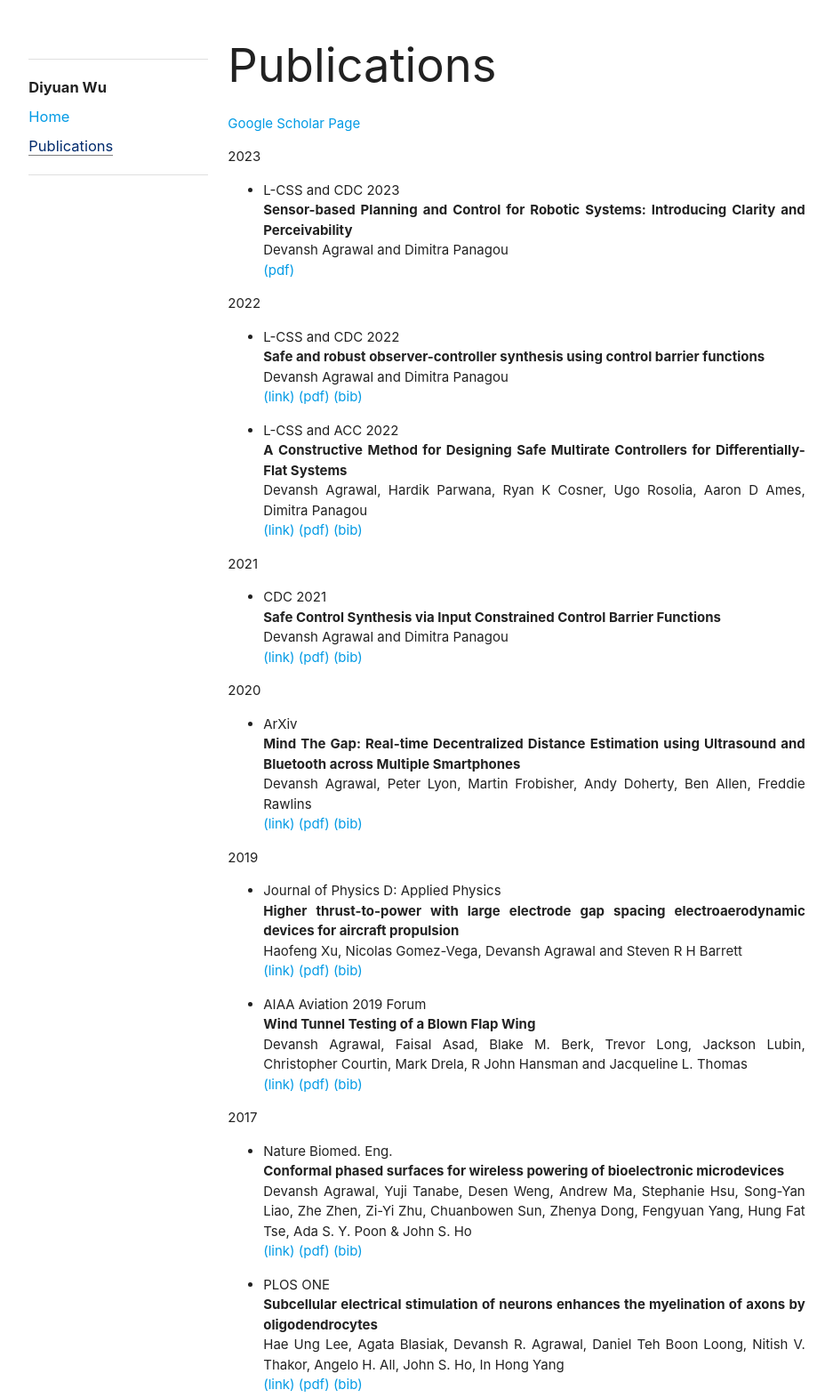
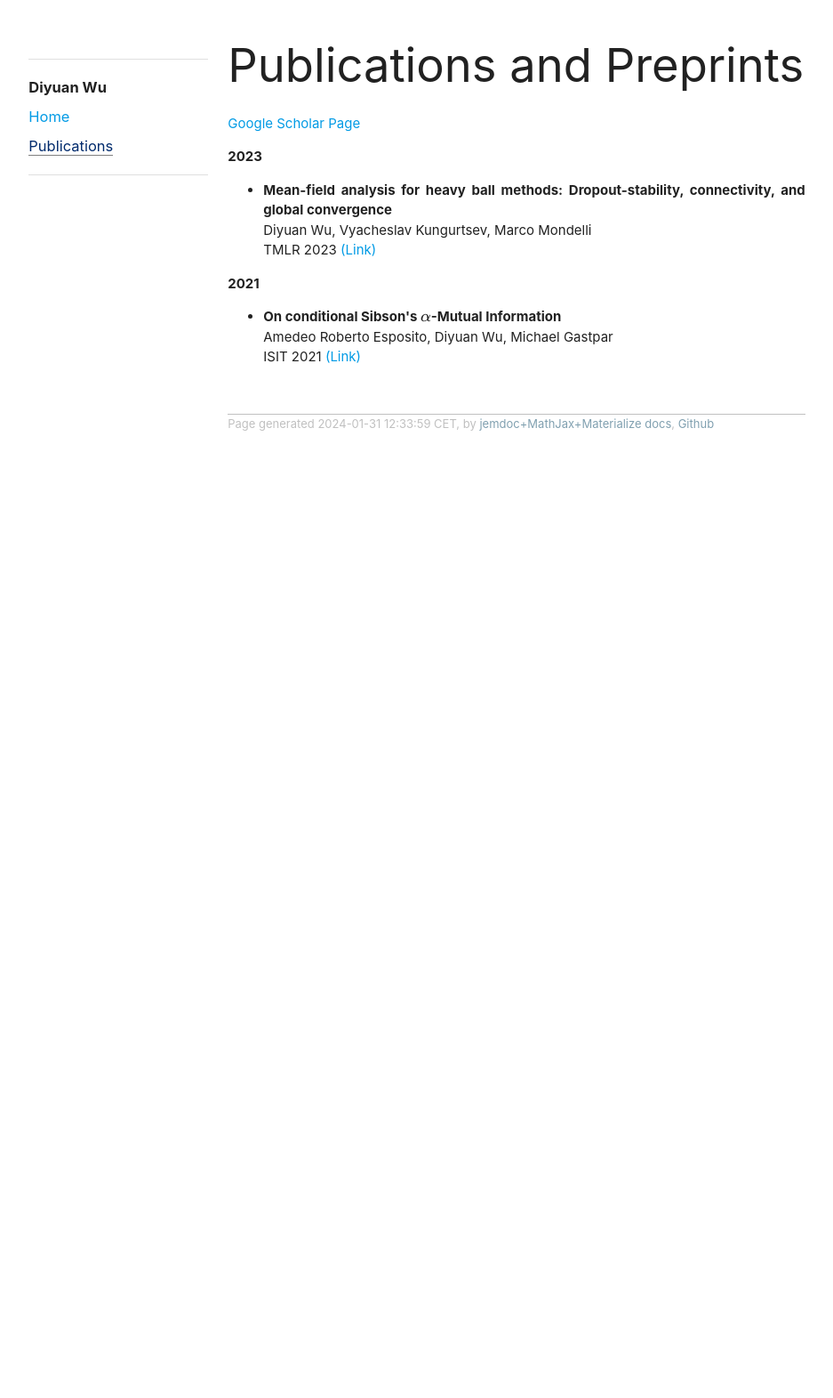
Before and after one commit to DiyuanWu/DiyuanWu.github.io, a plain HTML site: page html/publications.html in a window 1280 px wide. Shown: the part 12-1583 px from the top of the page at 89% size, without its empty margins (171-1108 px from the left). After the commit the page ends 800 px from the top, so only its background shows below. Drawn offline with nearby package versions, Linux system fonts and the light colour scheme; some packages are replaced by stand-ins of ours; some icons are missing.

Commit message:
initial commit

```diff
--- a/html/publications.html
+++ b/html/publications.html
@@ -5,7 +5,7 @@
 <meta name="generator" content="jemdoc, see http://jemdoc.jaboc.net/" />
 <meta http-equiv="Content-Type" content="text/html;charset=utf-8" />
 <meta name="viewport" content="width=device-width, initial-scale=1.0">
-<title>Publications</title>
+<title>Publications and Preprints</title>
 <!-- MathJax -->
 <script src='https://cdnjs.cloudflare.com/ajax/libs/mathjax/2.7.5/latest.js?config=TeX-MML-AM_CHTML' async>
 </script>
@@ -35,92 +35,31 @@ MathJax.Hub.Config({
 </div>
 <div class="col s12 l9" id="mainContentArea">
 <div id="toptitle">
-<h1>Publications</h1>
+<h1>Publications and Preprints</h1>
 </div>
-<p><a href="https://scholar.google.com.sg/citations?user=0R2CO0wAAAAJ&amp;hl=en" target=&ldquo;blank&rdquo;>Google Scholar Page</a>
+<p><a href="https://scholar.google.com/citations?user=MztcJLMAAAAJ&amp;hl=zh-CN" target=&ldquo;blank&rdquo;>Google Scholar Page</a>
 </p>
-<p>2023
+<p><b>2023</b>
 </p>
 <ul class="browser-default">
-<li><p>L-CSS and CDC 2023<br />
-<b>Sensor-based Planning and Control for Robotic Systems: Introducing Clarity and Perceivability</b><br />
-Devansh Agrawal and Dimitra Panagou<br />
-<a href="assets/papers/Perceivability.pdf" target=&ldquo;blank&rdquo;>(pdf)</a>
+<li><p><b>Mean-field analysis for heavy ball methods: Dropout-stability, connectivity, and global convergence</b><br />
+Diyuan Wu, Vyacheslav Kungurtsev, Marco Mondelli<br />
+TMLR 2023  <a href="https://openreview.net/forum?id=gZna3IiGfl" target=&ldquo;blank&rdquo;>(Link)</a> <br />
 </p>
 </li>
 </ul>
-<p>2022
+<p><b>2021</b>
 </p>
 <ul class="browser-default">
-<li><p>L-CSS and CDC 2022<br />
-<b>Safe and robust observer-controller synthesis using control barrier functions</b><br />
-Devansh Agrawal and Dimitra Panagou<br />
-<a href="https://ieeexplore.ieee.org/abstract/document/9803210" target=&ldquo;blank&rdquo;>(link)</a> <a href="assets/papers/ObserverControllers.pdf" target=&ldquo;blank&rdquo;>(pdf)</a> <a href="assets/papers/ObserverControllers.bib" target=&ldquo;blank&rdquo;>(bib)</a>
-</p>
-</li>
-</ul>
-<ul class="browser-default">
-<li><p>L-CSS and ACC 2022<br />
-<b>A Constructive Method for Designing Safe Multirate Controllers for Differentially-Flat Systems</b> <br />
-Devansh Agrawal, Hardik Parwana, Ryan K Cosner, Ugo Rosolia, Aaron D Ames, Dimitra Panagou<br />
-<a href="https://ieeexplore.ieee.org/abstract/document/9655322" target=&ldquo;blank&rdquo;>(link)</a> <a href="assets/papers/SafeDiffFlat.pdf" target=&ldquo;blank&rdquo;>(pdf)</a> <a href="assets/papers/SafeDiffFlat.bib" target=&ldquo;blank&rdquo;>(bib)</a>
-</p>
-</li>
-</ul>
-<p>2021
-</p>
-<ul class="browser-default">
-<li><p>CDC 2021<br />
-<b>Safe Control Synthesis via Input Constrained Control Barrier Functions</b>
-<br /> Devansh Agrawal and Dimitra Panagou <br /> <a href="https://ieeexplore.ieee.org/document/9682938" target=&ldquo;blank&rdquo;>(link)</a>  <a href="assets/papers/InputConstrainedCBF.pdf" target=&ldquo;blank&rdquo;>(pdf)</a> <a href="assets/papers/InputConstrainedCBF.bib" target=&ldquo;blank&rdquo;>(bib)</a>
-</p>
-</li>
-</ul>
-<p>2020
-</p>
-<ul class="browser-default">
-<li><p>ArXiv<br />
-<b>Mind The Gap: Real-time Decentralized Distance Estimation using Ultrasound and Bluetooth across Multiple Smartphones</b> <br />
-Devansh Agrawal, Peter Lyon, Martin Frobisher, Andy Doherty, Ben Allen, Freddie Rawlins <br />
-<a href="https://arxiv.org/abs/2008.13564" target=&ldquo;blank&rdquo;>(link)</a> <a href="assets/papers/MindTheGap.pdf" target=&ldquo;blank&rdquo;>(pdf)</a> <a href="assets/papers/MindTheGap.bib" target=&ldquo;blank&rdquo;>(bib)</a>
-</p>
-</li>
-</ul>
-<p>2019
-</p>
-<ul class="browser-default">
-<li><p>Journal of Physics D: Applied Physics <br />
-<b>Higher thrust-to-power with large electrode gap spacing electroaerodynamic devices for aircraft propulsion</b> <br />
-Haofeng Xu, Nicolas Gomez-Vega, Devansh Agrawal and Steven R H Barrett<br />
-<a href="https://doi.org/10.1088/1361-6463/ab4a4c" target=&ldquo;blank&rdquo;>(link)</a> <a href="assets/papers/High-Gap-Spacing.pdf" target=&ldquo;blank&rdquo;>(pdf)</a> <a href="assets/papers/High-Gap-Spacing.bib" target=&ldquo;blank&rdquo;>(bib)</a>
-</p>
-</li>
-<li><p>AIAA Aviation 2019 Forum <br />
-<b>Wind Tunnel Testing of a Blown Flap Wing</b> <br />
-Devansh Agrawal, Faisal Asad, Blake M. Berk, Trevor Long, Jackson Lubin, Christopher Courtin, Mark Drela, R John Hansman and Jacqueline L. Thomas<br />
-<a href="https://doi.org/10.2514/6.2019-3170" target=&ldquo;blank&rdquo;>(link)</a>  <a href="assets/papers/Blown-Lift.pdf" target=&ldquo;blank&rdquo;>(pdf)</a>  <a href="assets/papers/Blown-Lift.bib" target=&ldquo;blank&rdquo;>(bib)</a>
-</p>
-</li>
-</ul>
-<p>2017
-</p>
-<ul class="browser-default">
-<li><p>Nature Biomed. Eng.<br />
-<b>Conformal phased surfaces for wireless powering of bioelectronic microdevices</b> <br />
-Devansh Agrawal, Yuji Tanabe, Desen Weng, Andrew Ma, Stephanie Hsu, Song-Yan Liao, Zhe Zhen, Zi-Yi Zhu, Chuanbowen Sun, Zhenya Dong, Fengyuan Yang, Hung Fat Tse, Ada S. Y. Poon &amp; John S. Ho<br />
-<a href="https://doi.org/10.1038/s41551-017-0043" target=&ldquo;blank&rdquo;>(link)</a> <a href="assets/papers/Biomedical-Wireless-Powering.pdf" target=&ldquo;blank&rdquo;>(pdf)</a> <a href="assets/papers/Biomedical-Wireless-Powering.bib" target=&ldquo;blank&rdquo;>(bib)</a>
-</p>
-</li>
-<li><p>PLOS ONE <br />
-<b>Subcellular electrical stimulation of neurons enhances the myelination of axons by oligodendrocytes</b><br />
-Hae Ung Lee, Agata Blasiak, Devansh R. Agrawal, Daniel Teh Boon Loong, Nitish V. Thakor, Angelo H. All, John S. Ho, In Hong Yang <br />
-<a href="https://doi.org/10.1371/journal.pone.0179642" target=&ldquo;blank&rdquo;>(link)</a> <a href="assets/papers/Subcellular-Stimulation.pdf" target=&ldquo;blank&rdquo;>(pdf)</a> <a href="assets/papers/Subcellular-Stimulation.bib" target=&ldquo;blank&rdquo;>(bib)</a>
+<li><p><b>On conditional Sibson's  \(\alpha\)-Mutual Information</b> <br />
+Amedeo Roberto Esposito, Diyuan Wu, Michael Gastpar <br />
+ISIT 2021 <a href="https://ieeexplore.ieee.org/stamp/stamp.jsp?arnumber=9517944" target=&ldquo;blank&rdquo;>(Link)</a>
 </p>
 </li>
 </ul>
 <div id="footer">
 <div id="footer-text">
-Page generated 2024-01-29 19:06:54 CET, by <a href="https://dev10110.github.io/jemdocMathJaxMaterialize.html" target="blank">jemdoc+MathJax+Materialize docs</a>, <a href="https://github.com/dev10110/dev10110.github.io">Github</a>
+Page generated 2024-01-31 12:33:59 CET, by <a href="https://dev10110.github.io/jemdocMathJaxMaterialize.html" target="blank">jemdoc+MathJax+Materialize docs</a>, <a href="https://github.com/dev10110/dev10110.github.io">Github</a>
 </div>
 </div>
 </div>
```
Also changed, not shown: html/ICLR.html (+1 -1 lines), html/MindTheGap.html (+1 -1 lines), html/bedLevelling.html (+1 -1 lines), html/blog.html (+1 -1 lines), html/condaEnv.html (+1 -1 lines), html/education.html (+1 -1 lines), html/experience.html (+1 -1 lines), html/index.html (+12 -14 lines), html/jemdocMathJaxMaterialize.html (+1 -1 lines), html/projects.html (+1 -1 lines), html/raspberrypi-setup.html (+1 -1 lines), html/rocketPy.html (+1 -1 lines), html/search.html (+1 -1 lines), html/staticSiteSearch.html (+1 -1 lines), 3 other files.
